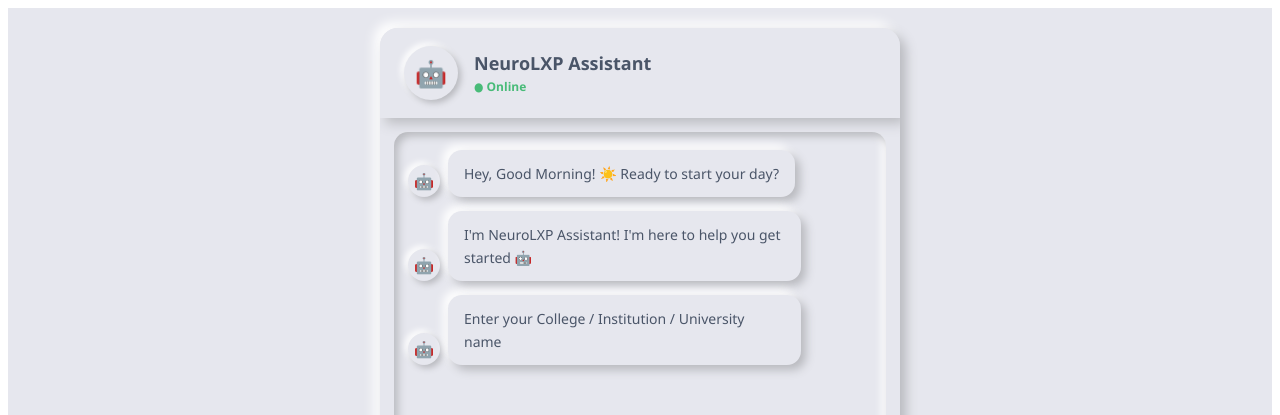
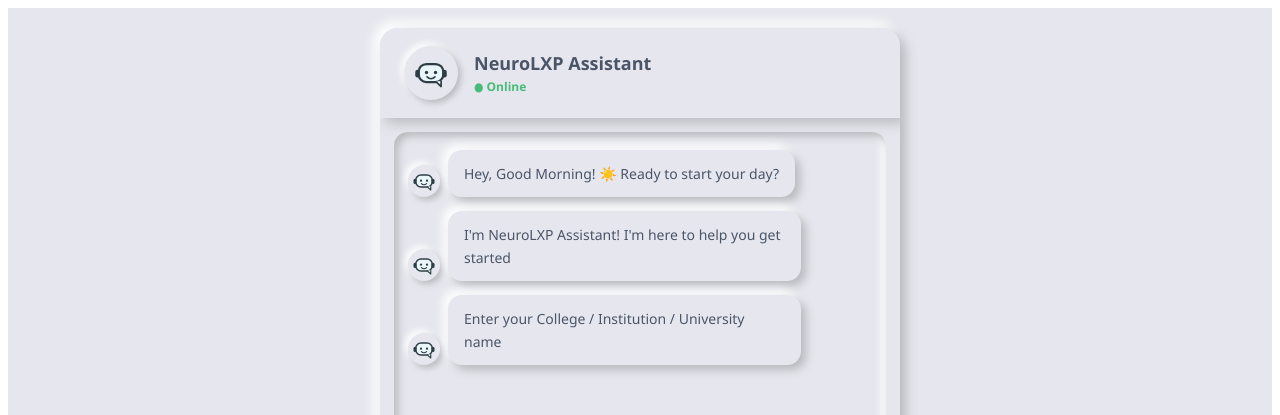
Before and after one commit to PRGEEQGlobalSolutionsPrivateLIT/LMS-Main-Pro, a Next.js app in the folder apps/learner-web/app/chatboat/: page / in a window 1280 px wide. Shown: the top 415 px of the page. Built offline with nearby package versions, Linux system fonts and the light colour scheme.

Commit message:
Update Chatbot.tsx

```diff
--- a/apps/learner-web/app/chatboat/components/Chatbot.tsx
+++ b/apps/learner-web/app/chatboat/components/Chatbot.tsx
@@ -156,7 +156,7 @@
 
     (async () => {
       await botSay(getTimeGreeting(), 600);
-      await botSay("I'm NeuroLXP Assistant! I'm here to help you get started 🤖", 1300);
+      await botSay("I'm NeuroLXP Assistant! I'm here to help you get started ", 1300);
       await botSay("Enter your College / Institution / University name", 1300);
       showTextInput('Type your college / institution name...');
     })();
@@ -322,7 +322,24 @@
   <div className="chatbot-container">
     {/* Header */}
     <div className="chatbot-header">
-          <div className="avatar">🤖</div>
+      <div className="avatar">
+        <svg
+          width="36"
+          height="36"
+          viewBox="0 0 64 64"
+          fill="none"
+          xmlns="http://www.w3.org/2000/svg"
+        >
+          <rect x="10" y="16" width="44" height="32" rx="14" fill="#EAF6FA" stroke="#2F3E46" strokeWidth="4" />
+          <rect x="4" y="26" width="8" height="14" rx="4" fill="#2F3E46" />
+          <rect x="52" y="26" width="8" height="14" rx="4" fill="#2F3E46" />
+          <circle cx="24" cy="31" r="3" fill="#2F3E46" />
+          <circle cx="40" cy="31" r="3" fill="#2F3E46" />
+          <path d="M25 39C29 43 35 43 39 39" stroke="#2F3E46" strokeWidth="3" strokeLinecap="round" />
+          <path d="M40 47L50 56V46" fill="#EAF6FA" stroke="#2F3E46" strokeWidth="3" strokeLinejoin="round" />
+        </svg>
+      </div>
+
       <div className="header-text">
         <span className="bot-name">NeuroLXP Assistant</span>
         <span className="bot-status">● Online</span>
@@ -334,7 +351,23 @@
   {messages.map((msg) => (
     <div key={msg.id} className={`msg-row ${msg.sender}`}>
       {msg.sender === 'bot' && (
-                <div className="msg-avatar">🤖</div>
+        <div className="msg-avatar">
+          <svg
+            width="24"
+            height="24"
+            viewBox="0 0 64 64"
+            fill="none"
+            xmlns="http://www.w3.org/2000/svg"
+          >
+            <rect x="10" y="16" width="44" height="32" rx="14" fill="#EAF6FA" stroke="#2F3E46" strokeWidth="4" />
+            <rect x="4" y="26" width="8" height="14" rx="4" fill="#2F3E46" />
+            <rect x="52" y="26" width="8" height="14" rx="4" fill="#2F3E46" />
+            <circle cx="24" cy="31" r="3" fill="#2F3E46" />
+            <circle cx="40" cy="31" r="3" fill="#2F3E46" />
+            <path d="M25 39C29 43 35 43 39 39" stroke="#2F3E46" strokeWidth="3" strokeLinecap="round" />
+            <path d="M40 47L50 56V46" fill="#EAF6FA" stroke="#2F3E46" strokeWidth="3" strokeLinejoin="round" />
+          </svg>
+        </div>
       )}
       <div className={`bubble ${msg.sender}`}>
         {renderText(msg.text)}
@@ -345,7 +378,24 @@
           {/* Typing indicator */}
          {isTyping && (
   <div className="msg-row bot">
-              <div className="msg-avatar">🤖</div>
+    <div className="msg-avatar">
+      <svg
+        width="24"
+        height="24"
+        viewBox="0 0 64 64"
+        fill="none"
+        xmlns="http://www.w3.org/2000/svg"
+      >
+        <rect x="10" y="16" width="44" height="32" rx="14" fill="#EAF6FA" stroke="#2F3E46" strokeWidth="4" />
+        <rect x="4" y="26" width="8" height="14" rx="4" fill="#2F3E46" />
+        <rect x="52" y="26" width="8" height="14" rx="4" fill="#2F3E46" />
+        <circle cx="24" cy="31" r="3" fill="#2F3E46" />
+        <circle cx="40" cy="31" r="3" fill="#2F3E46" />
+        <path d="M25 39C29 43 35 43 39 39" stroke="#2F3E46" strokeWidth="3" strokeLinecap="round" />
+        <path d="M40 47L50 56V46" fill="#EAF6FA" stroke="#2F3E46" strokeWidth="3" strokeLinejoin="round" />
+      </svg>
+    </div>
+
     <div className="bubble bot typing">
       <span />
       <span />
```
Lines whose indentation alone changed are shown as unchanged.
